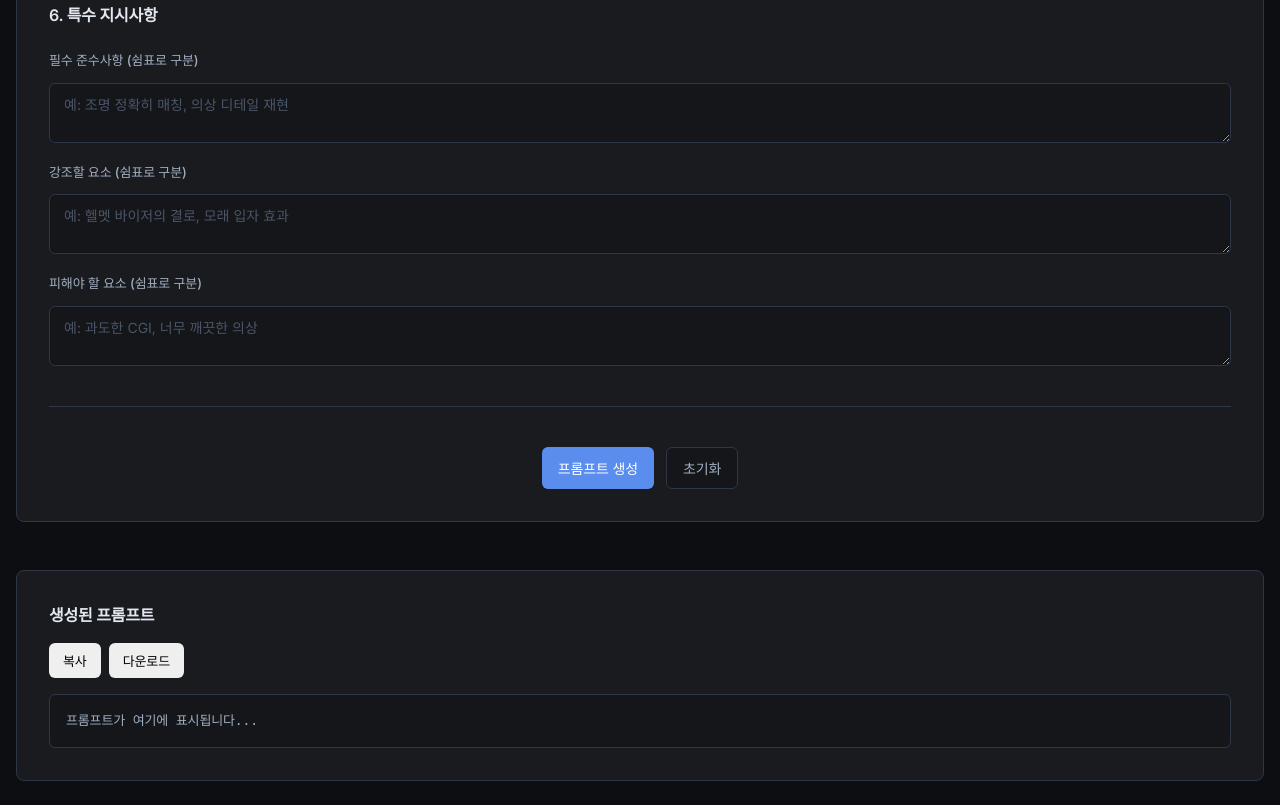
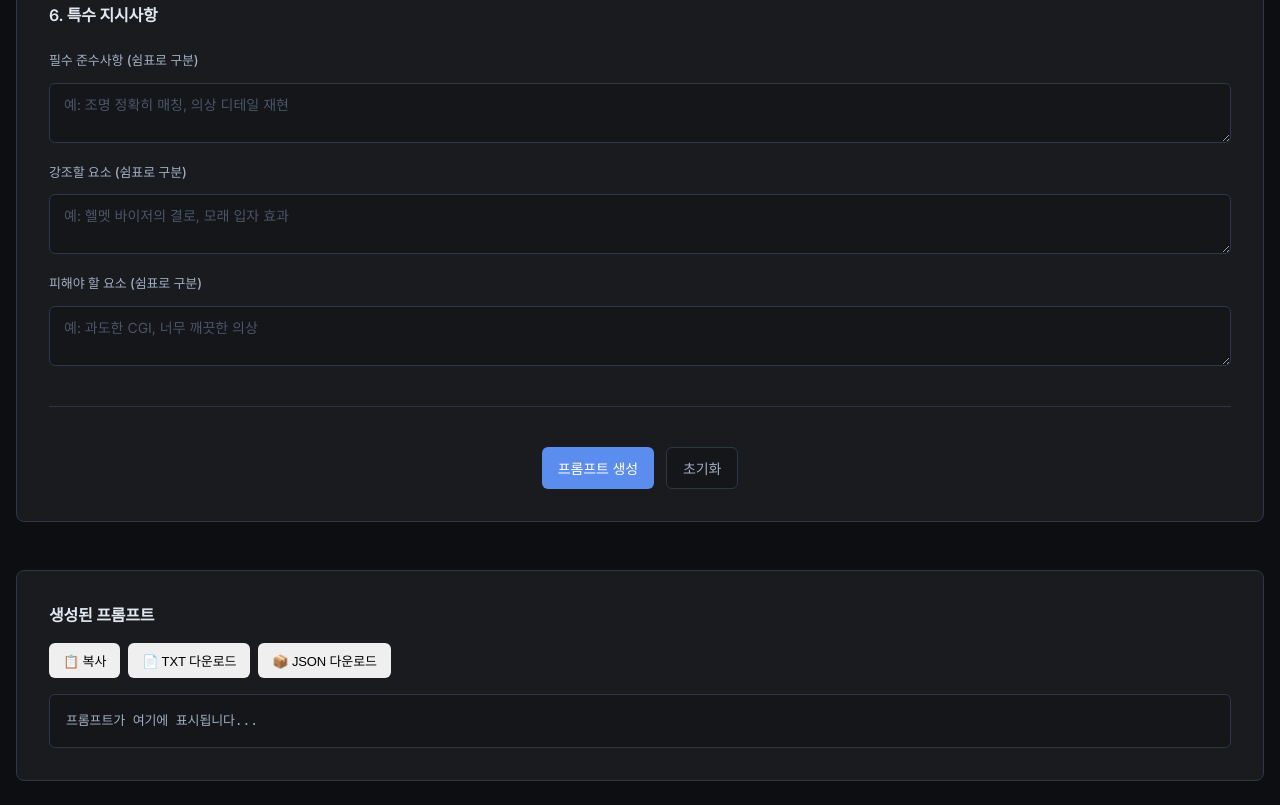
Before and after one commit to miyaza-tech/video-prompt-generator, a website: page public/index.html in a window 1280 px wide. Shown: the part 3074-3879 px from the top of the page. Drawn offline with Linux system fonts and the light colour scheme.

Commit message:
Add JSON export feature for prompts

```diff
--- a/public/index.html
+++ b/public/index.html
@@ -529,8 +529,9 @@
             <div class="preview-container">
                 <h2>생성된 프롬프트</h2>
                 <div class="preview-actions">
-                    <button class="btn-small" onclick="copyPrompt()">복사</button>
-                    <button class="btn-small" onclick="downloadPrompt()">다운로드</button>
+                    <button class="btn-small" onclick="copyPrompt()">📋 복사</button>
+                    <button class="btn-small" onclick="downloadPrompt()">📄 TXT 다운로드</button>
+                    <button class="btn-small" onclick="downloadJSON()">📦 JSON 다운로드</button>
                 </div>
                 <pre id="promptPreview" class="prompt-preview">프롬프트가 여기에 표시됩니다...</pre>
             </div>
--- a/public/js/app.js
+++ b/public/js/app.js
@@ -1,6 +1,7 @@
 // 전역 변수
 let shotCounter = 1;
 let currentPrompt = '';
+let currentPromptData = null;
 let isAnalyzing = false;
 
 // 촬영 컨셉 프리셋 데이터
@@ -477,6 +478,7 @@ async function generatePrompt() {
 
         if (result.success) {
             currentPrompt = result.prompt;
+            currentPromptData = data; // JSON 형식 데이터 저장
             document.getElementById('promptPreview').textContent = currentPrompt;
         } else {
             alert('프롬프트 생성에 실패했습니다: ' + result.error);
@@ -532,3 +534,36 @@ function downloadPrompt() {
     document.body.removeChild(a);
     URL.revokeObjectURL(url);
 }
+
+/**
+ * JSON 형식으로 다운로드
+ */
+function downloadJSON() {
+    if (!currentPromptData) {
+        alert('다운로드할 프롬프트 데이터가 없습니다.');
+        return;
+    }
+
+    // 텍스트 프롬프트도 JSON에 포함
+    const jsonData = {
+        textPrompt: currentPrompt,
+        structuredData: currentPromptData,
+        metadata: {
+            generatedAt: new Date().toISOString(),
+            version: '1.0',
+            generator: 'Sora Video Prompt Generator'
+        }
+    };
+
+    const blob = new Blob([JSON.stringify(jsonData, null, 2)], { type: 'application/json' });
+    const url = URL.createObjectURL(blob);
+    const a = document.createElement('a');
+    a.href = url;
+    a.download = `sora-prompt-${Date.now()}.json`;
+    document.body.appendChild(a);
+    a.click();
+    document.body.removeChild(a);
+    URL.revokeObjectURL(url);
+
+    showNotification('JSON 파일이 다운로드되었습니다!');
+}
```
